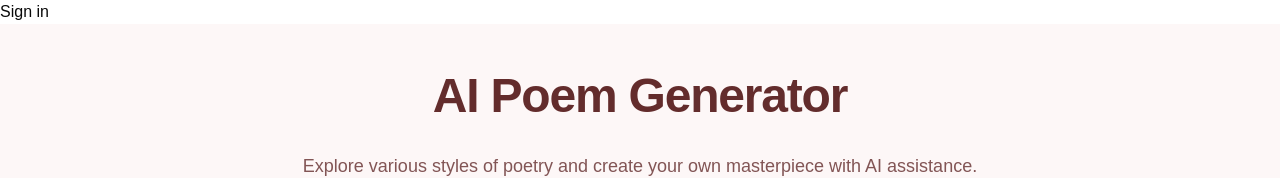
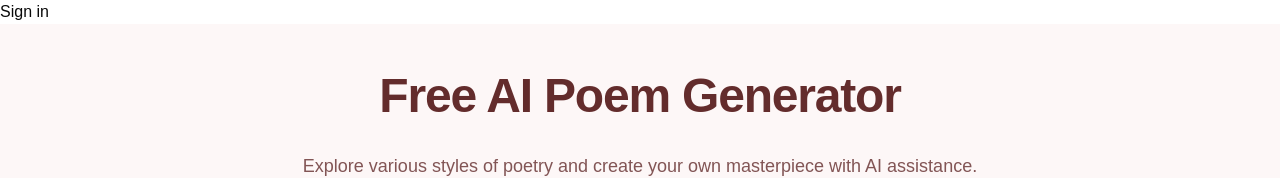
Before and after one commit to webDesignMumeishon/send-poem, a Next.js app: page /poem-generator in a window 1280 px wide. Shown: the top 178 px of the page. Built offline with nearby package versions, Linux system fonts and the light colour scheme; no server answers; the database is empty.

Commit message:
add h2 for links

```diff
--- a/src/app/poem-generator/page.tsx
+++ b/src/app/poem-generator/page.tsx
@@ -23,7 +23,7 @@ export default async function Home() {
         <div className="min-h-screen bg-[#FDF7F7] px-4 py-8 md:py-12">
             <div className="mx-auto max-w-6xl">
                 <h1 className="mb-8 text-center text-4xl font-bold tracking-tight text-[#632C2C] md:text-5xl">
-                    AI Poem Generator
+                    Free AI Poem Generator
                 </h1>
                 <p className="mb-12 text-center text-lg text-[#632C2C]/80">
                     Explore various styles of poetry and create your own masterpiece with AI assistance.
@@ -33,7 +33,9 @@ export default async function Home() {
                         <Link key={style.name} href={`/poem-generator/${style.name}`} className="transition-transform hover:scale-105">
                             <Card className="h-full border-[#632C2C]/20 bg-white/50 backdrop-blur-sm">
                                 <CardHeader>
-                                    <CardTitle className="text-[#632C2C] capitalize">{style.name}</CardTitle>
+                                    <CardTitle className="text-[#632C2C] capitalize">
+                                        <h2>{style.name}</h2>
+                                    </CardTitle>
                                     <CardDescription>{style.description}</CardDescription>
                                 </CardHeader>
                             </Card>
```
